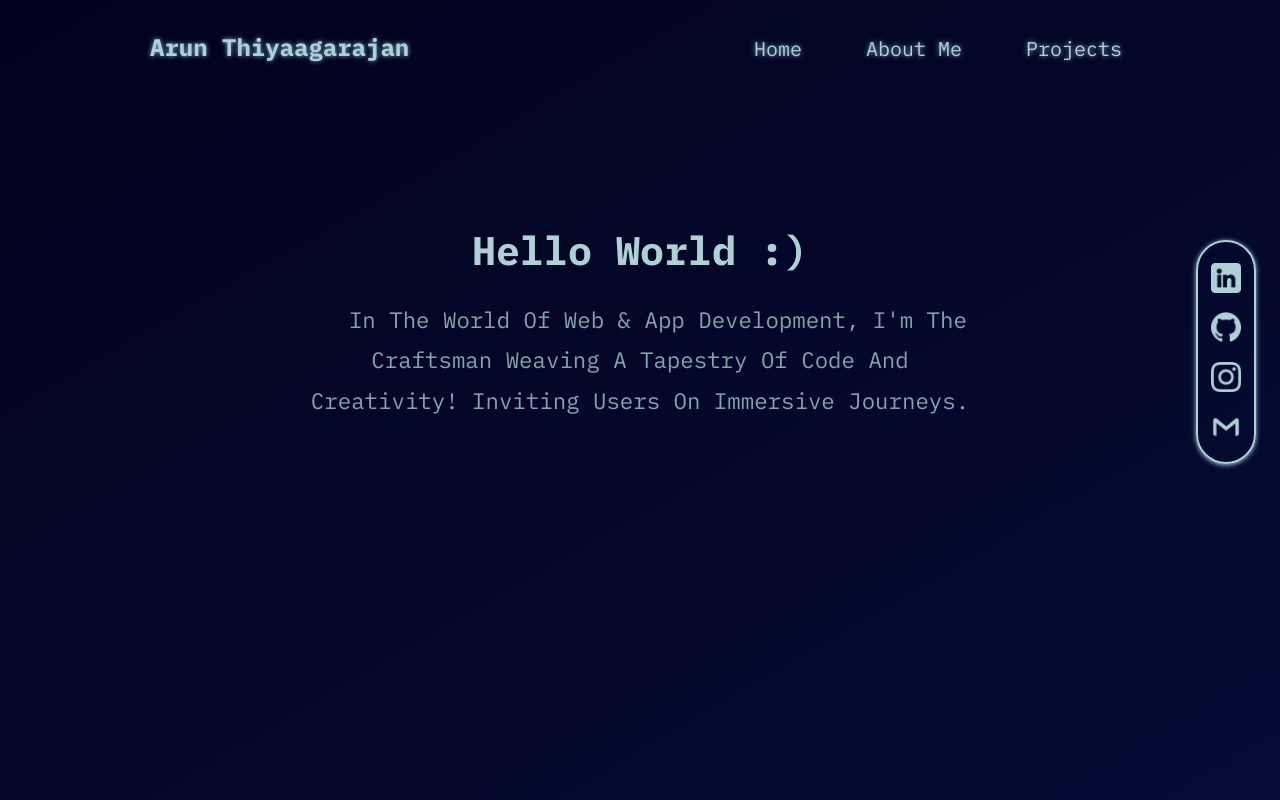
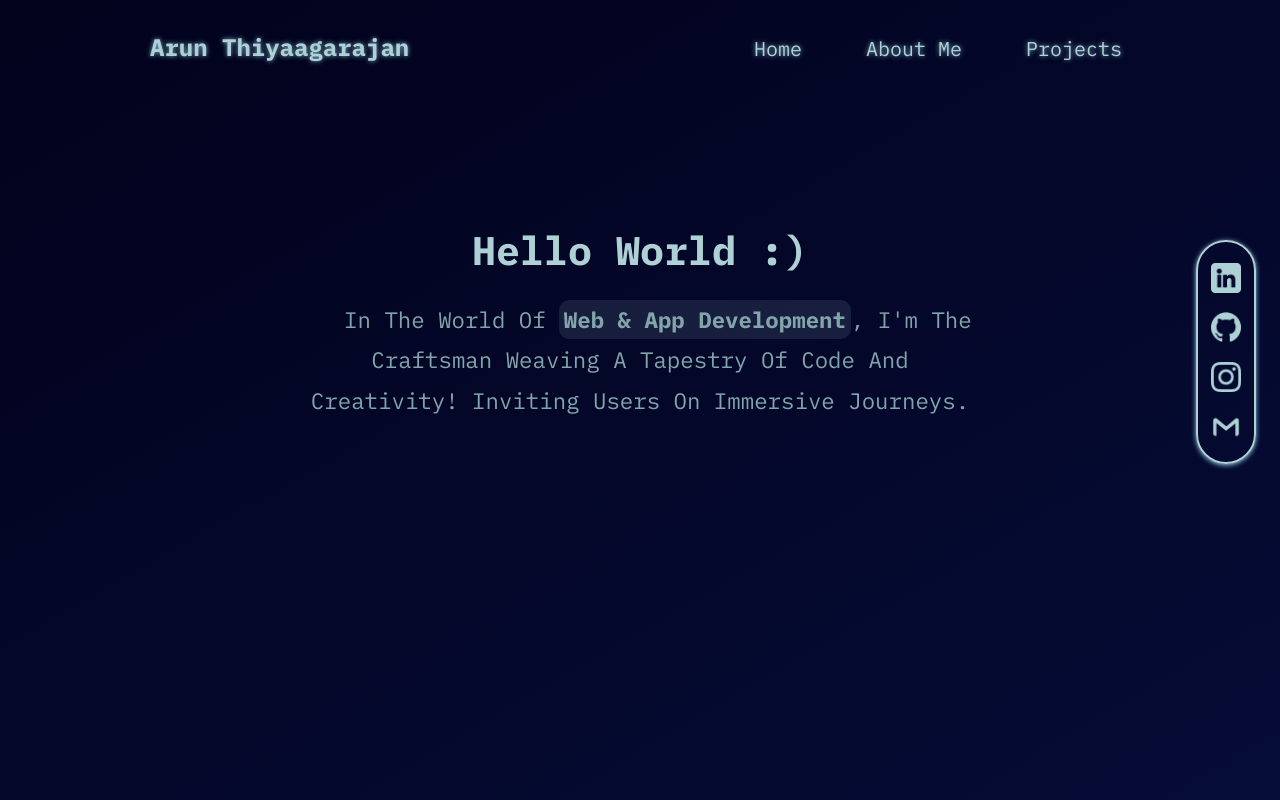
Before and after one commit to Arun-Thiyaagarajan/my-portfolio, a React (Vite) app: page / in a window 1280 px wide. Shown: the top 800 px of the page. Built offline with nearby package versions, Linux system fonts and the light colour scheme; some icons are missing.

Commit message:
some changes

```diff
--- a/src/components/Navbar/Navbar.css
+++ b/src/components/Navbar/Navbar.css
@@ -41,7 +41,7 @@
 }
 
 .nav-link:hover {
-    background-color: #9dc0cc20;
+    background-color: var(--hover-bg-color);
     border-top-right-radius: 8px;
     border-bottom-right-radius: 8px;
     text-decoration: underline;
--- a/src/index.css
+++ b/src/index.css
@@ -7,9 +7,7 @@
   --primary-blue: #071143;
   --primary-dk-blue: #02021c;
   --primary-vnav-blue: #08081c;
-
-  --violet: #c9aed6;
-  --green: #aed6c0;
+  --hover-bg-color: #9dc0cc20;
 
   /* fonts */
   --ibm-plex-mono: 'IBM Plex Mono', monospace;
@@ -120,6 +118,12 @@ a {
   transform: translateX(0);
 }
 
+.highlight {
+  background-color: var(--hover-bg-color);
+  font-weight: bold;
+  border-radius: 10px;
+  padding: 0.3rem;
+}
 
 .upper-case {
   text-transform: uppercase;
--- a/src/sections/Home.jsx
+++ b/src/sections/Home.jsx
@@ -39,7 +39,7 @@ const Home = () => {
                         <h1 className="hello-text">hello world :)</h1>
                         <p className="hero-content">
                             <span><FaQuoteLeft /> </span>
-                            In the world of web & app development, I'm the craftsman weaving a tapestry of code and creativity! Inviting users on immersive journeys.
+                            In the world of <span className='highlight'>web & app development</span>, I'm the craftsman weaving a tapestry of code and creativity! Inviting users on immersive journeys.
                             <span> <FaQuoteRight /></span>
                         </p>
                         {/* <div className="scroll">
```
